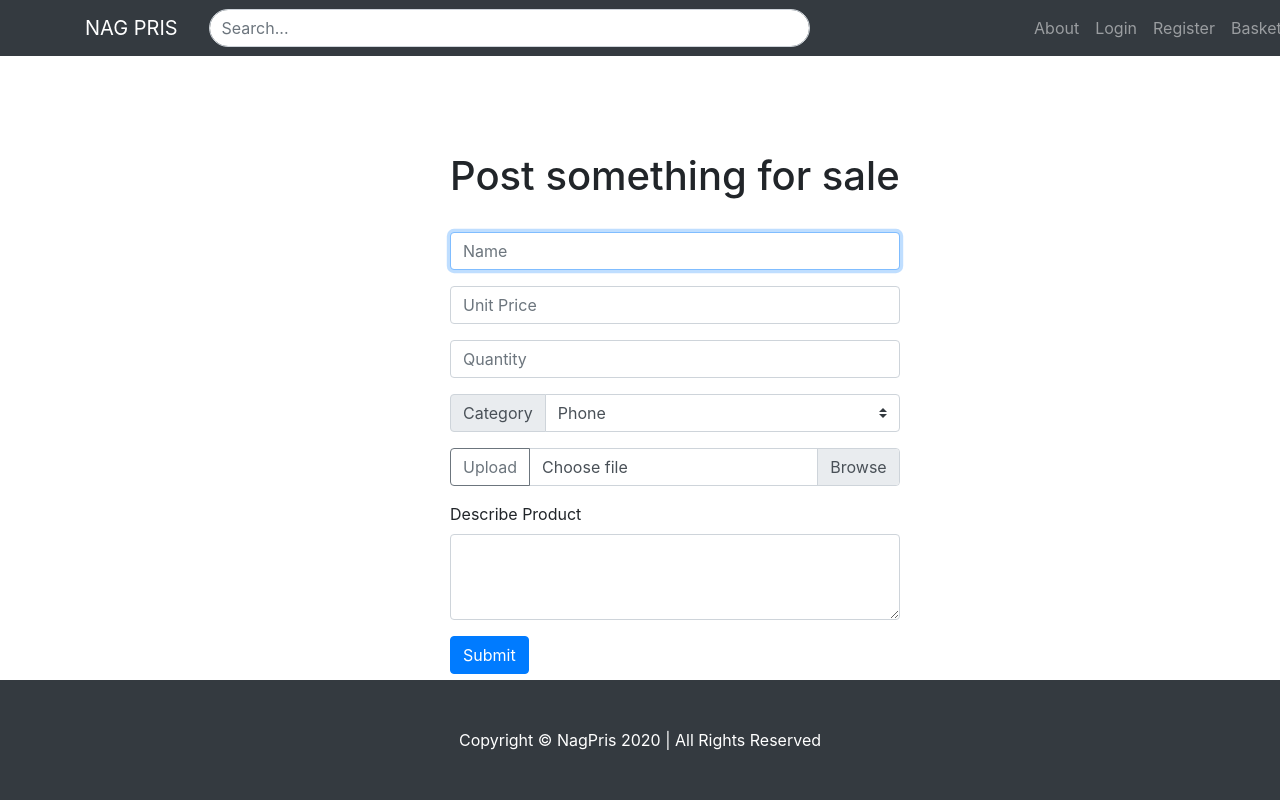
After one commit to tmuweh/cs50_2020, a Flask app: page /sell in a window 1280 px wide. The commit adds this page. Run offline with Flask 2, Linux system fonts and the light colour scheme; some libraries are stand-ins or nearby versions.

Commit message:
sell page form

```diff
--- a/project/nagpris/application.py
+++ b/project/nagpris/application.py
@@ -4,6 +4,8 @@ from flask_session import Session
 from tempfile import mkdtemp
 from werkzeug.security import check_password_hash, generate_password_hash
 from datetime import datetime
+from functools import wraps
+
 
 app = Flask(__name__)
 
@@ -86,3 +88,29 @@ def login():
             return redirect("/")
     else:
         return render_template("login.html")
+
+
+@app.route("/sell", methods=["GET", "POST"])
+
+def sell():
+
+    if request.method == "POST":
+        pass
+    else:
+        rows = db.execute("SELECT * FROM category WHERE 1")
+
+        return render_template("sell.html", rows=rows)
+
+
+def login_required(f):
+    """
+    Decorate routes to require login.
+
+    http://flask.pocoo.org/docs/1.0/patterns/viewdecorators/
+    """
+    @wraps(f)
+    def decorated_function(*args, **kwargs):
+        if session.get("user_id") is None:
+            return redirect("/login")
+        return f(*args, **kwargs)
+    return decorated_function
--- a/project/nagpris/templates/layout.html
+++ b/project/nagpris/templates/layout.html
@@ -38,7 +38,13 @@
           <li class="nav-item">
             <a class="nav-link" href="#">About</a>
           </li>
-          {% if session.user_id %}
+          {% if session.user_id %}¨
+          <li class="nav-item">
+            <a class="nav-link" href="/buy">Buy</a>
+          </li>¨
+          <li class="nav-item">
+            <a class="nav-link" href="/sell">Sell</a>
+          </li>
           <li class="nav-item">
             <a class="nav-link" href="/logout">Logout</a>
           </li>
@@ -50,6 +56,9 @@
             <a class="nav-link" href="/register">Register</a>
           </li>
           {% endif %}
+          <li class="nav-item">
+            <a class="nav-link" href="#">Basket</a>
+          </li>
         </ul>
       </div>
     </div>
--- a/project/nagpris/templates/register.html
+++ b/project/nagpris/templates/register.html
@@ -8,7 +8,11 @@
     <div class="row">
         <div class="col-sm-4"></div>
         <div clas="col-sm-6">
-            <form action="/register" method="post">
+             <lable for="form">
+                <h1>Register</h1>
+                <br>
+            </lable>
+            <form action="/register" method="post" id="form">
                 <div class="form-group">
                     <input autocomplete="off" autofocus class="form-control" name="first_name" placeholder="First Name" type="text">
                 </div>
--- /dev/null
+++ b/project/nagpris/templates/sell.html
@@ -0,0 +1,58 @@
+{% extends "layout.html" %}
+
+{% block title %}
+    Register
+{% endblock %}
+
+{% block main %}
+    <div class="row">
+        <div class="col-sm-4"></div>
+        <div clas="col-sm-6">
+             <lable for="form">
+                <h1>Post something for sale</h1>
+                <br>
+            </lable>
+            <form action="/sell" method="post" id="form">
+                <div class="form-group">
+                    <input autocomplete="off" autofocus class="form-control" name="product_name" placeholder="Name" type="text" required>
+                </div>
+                <div class="form-group">
+                    <input autocomplete="off" autofocus class="form-control" name="unit_price" placeholder="Unit Price" type="text" required>
+                </div>
+                <div class="form-group">
+                    <input autocomplete="off" autofocus class="form-control" name="quantity" placeholder="Quantity" type="text" required>
+                </div>
+                <div class="input-group mb-3">
+                  <div class="input-group-prepend">
+                    <label class="input-group-text" for="category">Category</label>
+                  </div>
+                  <select class="custom-select" id="category" name="category">
+                      <optionA>{{rows[0]["name"]}}</optionA>
+                    {% for row in rows %}
+                        <option> {{ row["name"] }}</option>
+                    {% endfor %}
+                  </select>
+                </div>
+               <div class="input-group mb-3">
+                  <div class="input-group-prepend">
+                    <button class="btn btn-outline-secondary" type="button" id="image">Upload</button>
+                  </div>
+                  <div class="custom-file">
+                    <input type="file" class="custom-file-input" id="image" aria-describedby="image">
+                    <label class="custom-file-label" for="image">Choose file</label>
+                  </div>
+                </div>
+                <div class="form-group">
+                    <label for="description">Describe Product</label>
+                    <textarea class="form-control" id="description" name="description" rows="3"></textarea>
+                </div>
+                <button class="btn btn-primary" type="submit">Submit</button>
+            </form>
+        </div>
+
+    </div>
+<br>
+<br>
+<br>
+
+{% endblock %}
```
Also changed, not shown: project/nagpris/templates/login.html (+6 -1 lines), project/nagpris/data.db.
